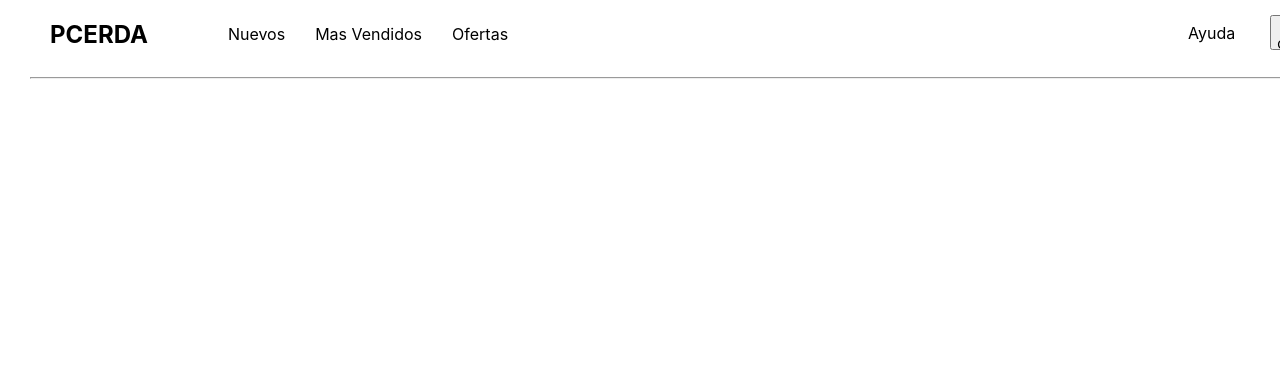
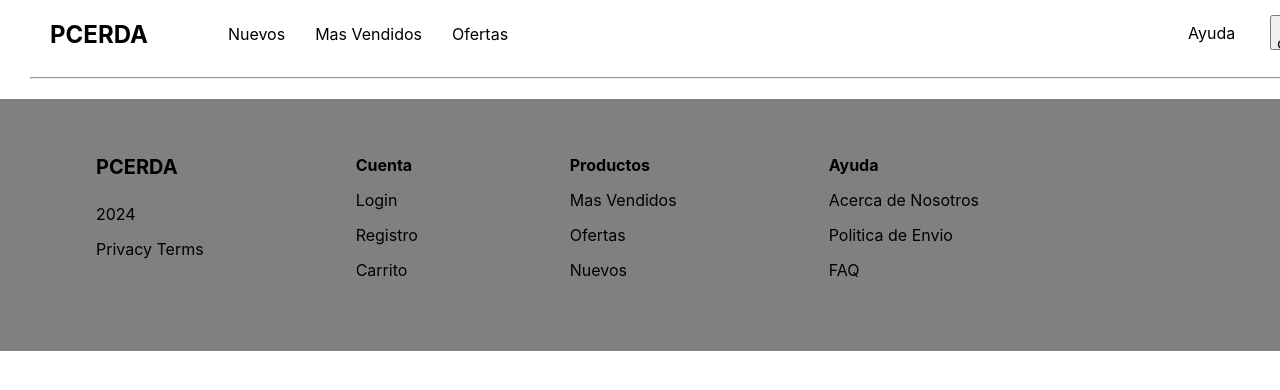
Before and after one commit to kennettcoca1512/proyecto_progra_web, a React (Vite) app in the folder my-react-app/: page / in a window 1280 px wide. Shown: the top 390 px of the page. Built offline with nearby package versions, Linux system fonts and the light colour scheme.

Commit message:
creando footer

```diff
--- a/my-react-app/src/components/Shares/Footer/Footer.jsx
+++ b/my-react-app/src/components/Shares/Footer/Footer.jsx
@@ -0,0 +1,50 @@
+export default function Footer(){
+    const listStyle = {
+        display: 'flex',
+        flexDirection:'column',
+        whiteSpace: 'nowrap',
+        listStyleType: 'none',
+        margin: '3.5rem'
+    }
+    const genlistStyle={
+        display: 'flex',
+        backgroundColor: 'grey'
+    }
+    const liStyle={
+        marginBottom:'25px',
+        fontSize:'20px'
+    }
+    const liStyle2={
+        marginBottom: '15px'
+    }
+    return(
+        <>
+            <footer style={genlistStyle}>
+                    <ul style={listStyle}>
+                        <li style={liStyle}><b>PCERDA</b></li>
+                        <li style={liStyle2}>2024</li>
+                        <li style={liStyle2}>Privacy Terms</li>
+                    </ul>
+                    <ul style={listStyle}>
+                        <li style={liStyle2}><b>Cuenta</b></li>
+                        <li style={liStyle2}>Login</li>
+                        <li style={liStyle2}>Registro</li>
+                        <li style={liStyle2}>Carrito</li>
+                    </ul>
+                    <ul style={listStyle}>
+                        <li style={liStyle2}><b>Productos</b></li>
+                        <li style={liStyle2}>Mas Vendidos</li>
+                        <li style={liStyle2}>Ofertas</li>
+                        <li style={liStyle2}>Nuevos</li>
+                    </ul>
+                    <ul style={listStyle}>
+                        <li style={liStyle2}><b>Ayuda</b></li>
+                        <li style={liStyle2}>Acerca de Nosotros</li>
+                        <li style={liStyle2}>Politica de Envio</li>
+                        <li style={liStyle2}>FAQ</li>
+                    </ul>
+            </footer>
+
+        </>
+    )
+}
--- a/my-react-app/src/components/Shares/Header/Header.jsx
+++ b/my-react-app/src/components/Shares/Header/Header.jsx
@@ -31,7 +31,7 @@ export default function Header(){
     }
     return(
         <>
-            <span style={spanstyle}>
+            <header style={spanstyle}>
                 <h2>PCERDA</h2>
                 <ul style={listStyle}>
                     <li style={liStyle}>Nuevos</li>
@@ -41,7 +41,7 @@ export default function Header(){
                 <img></img>
                 <p style={pstyle}>Ayuda</p>
                 <button style={buttonStyle}>Mi Cuenta</button>
-            </span>
+            </header>
             <hr style={hrStyle}></hr>
         </>
     )
--- a/my-react-app/src/routes/LandingPage.jsx
+++ b/my-react-app/src/routes/LandingPage.jsx
@@ -1,8 +1,10 @@
 import Header from "../components/Shares/Header/Header"
+import Footer from "../components/Shares/Footer/Footer"
 export default function LandingPage(){
     return (
         <>
             <Header />
+            <Footer />
         </>
     )
 
```
Also changed, not shown: my-react-app/src/components/landing_page/Section_Sup/SectionSup.jsx (+7 -0 lines).
